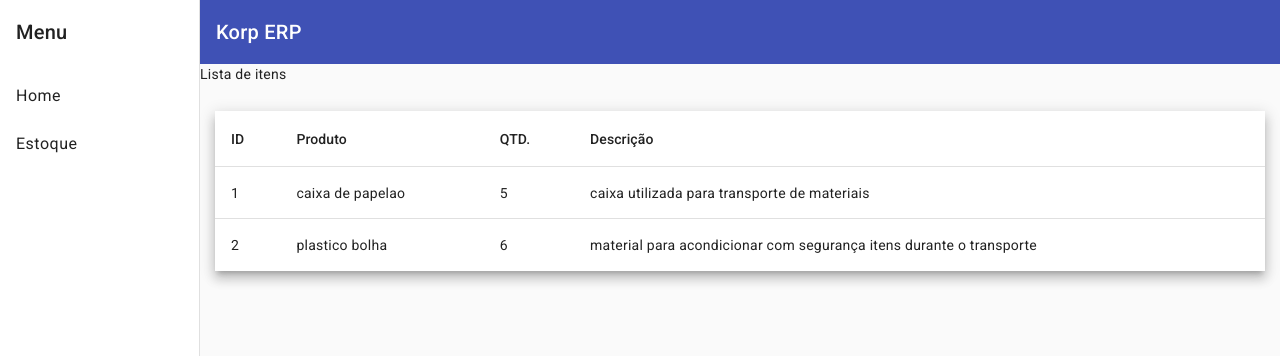
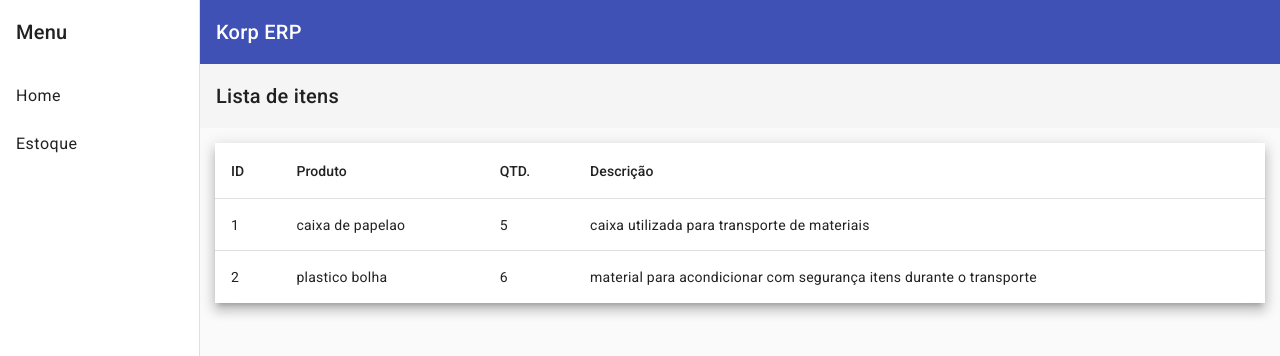
Before and after one commit to MuriloMelo94/korp-erp, an Angular app: page /itens in a window 1280 px wide. Shown: the top 356 px of the page. Built offline with nearby package versions, Linux system fonts and the light colour scheme; data requests are answered from the project's data file.

Commit message:
:lipstick: style: adiciona tollbar no titulo do menu de listagem de itens

```diff
--- a/src/app/item/item-listar/item-listar.module.ts
+++ b/src/app/item/item-listar/item-listar.module.ts
@@ -2,6 +2,7 @@ import { NgModule } from '@angular/core';
 import { CommonModule } from '@angular/common';
 import {MatTableModule} from '@angular/material/table';
 import {MatProgressSpinnerModule} from '@angular/material/progress-spinner';
+import {MatToolbarModule} from '@angular/material/toolbar';
 
 import { ItemListarRoutingModule } from './item-listar-routing.module';
 import { ItemListarComponent } from './item-listar/item-listar.component';
@@ -15,7 +16,8 @@ import { ItemListarComponent } from './item-listar/item-listar.component';
     CommonModule,
     ItemListarRoutingModule,
     MatTableModule,
-    MatProgressSpinnerModule
+    MatProgressSpinnerModule,
+    MatToolbarModule
   ]
 })
 export class ItemListarModule { }
--- a/src/app/item/item-listar/item-listar/item-listar.component.html
+++ b/src/app/item/item-listar/item-listar/item-listar.component.html
@@ -1,4 +1,4 @@
-<p>Lista de itens</p>
+<mat-toolbar>Lista de itens</mat-toolbar>
 
 <ng-template #loading>
   <mat-spinner></mat-spinner>
```
